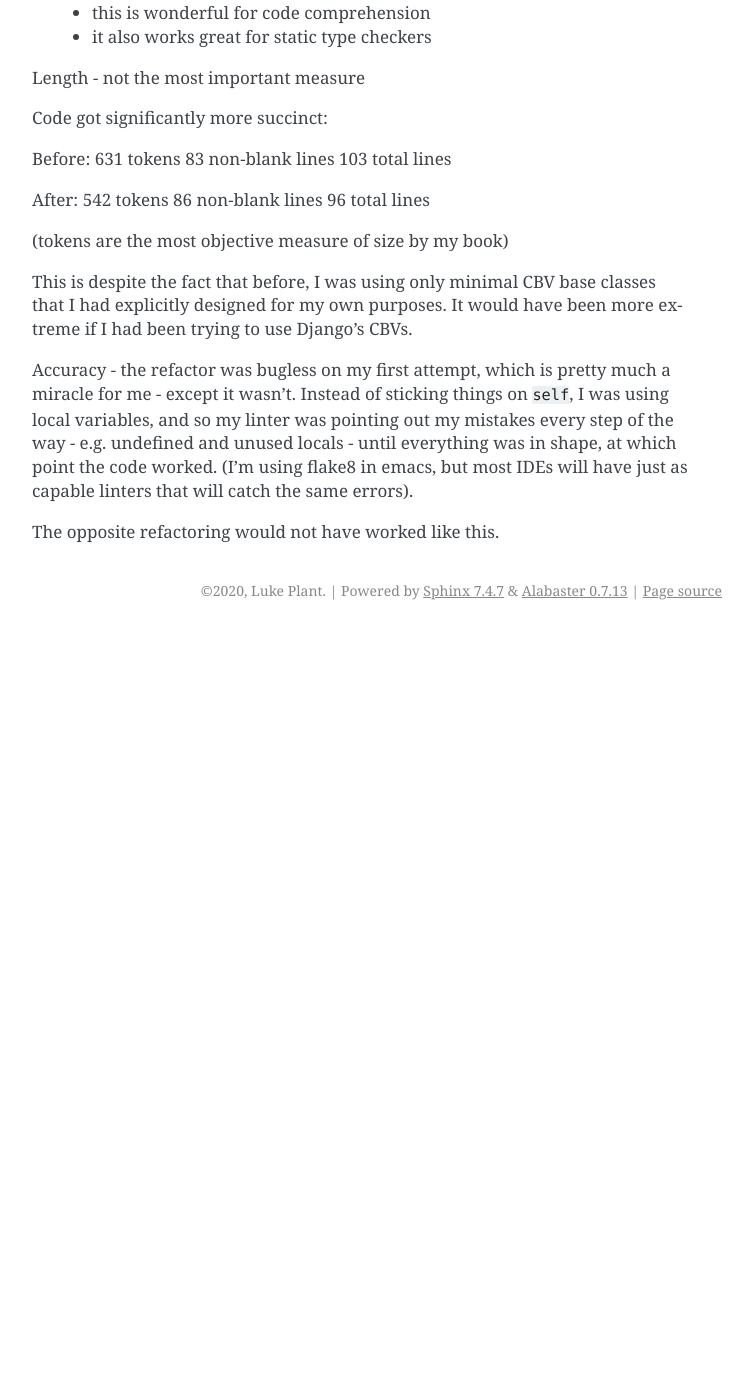
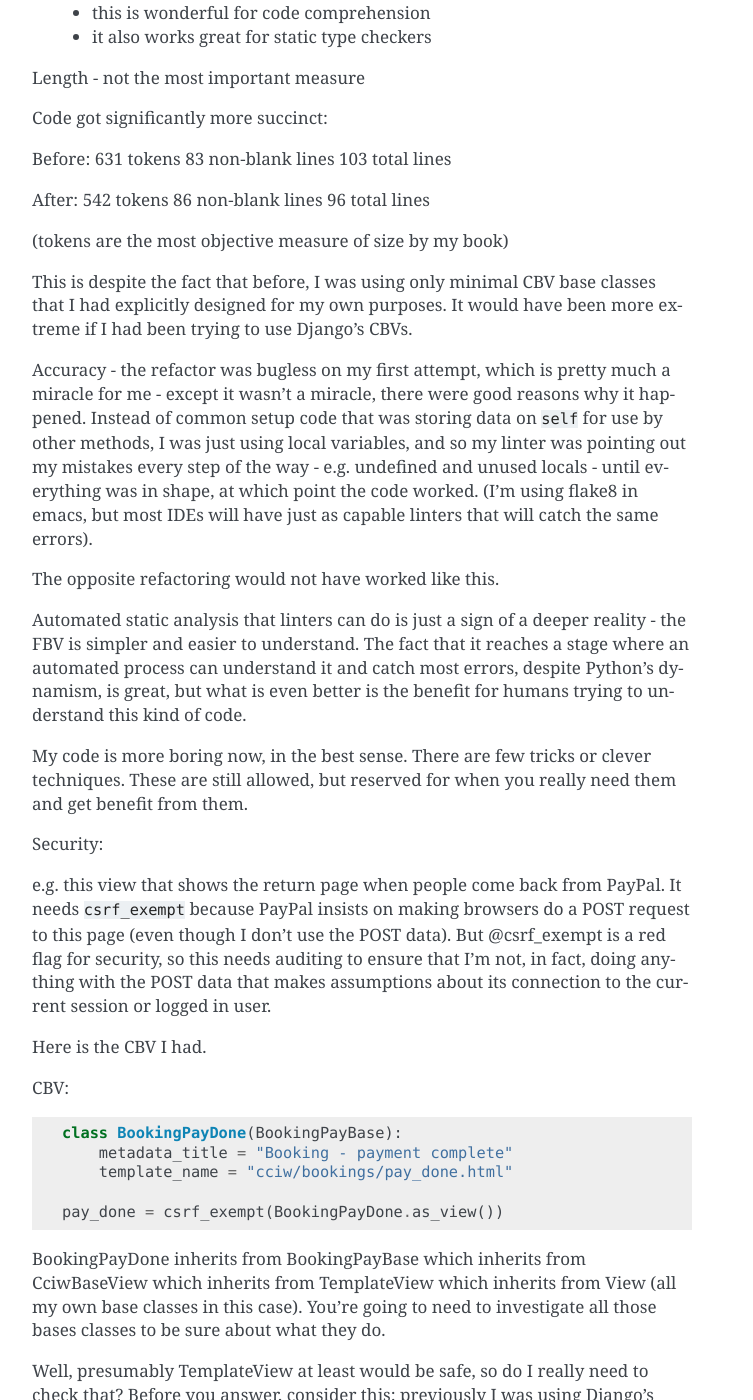
Before and after one commit to spookylukey/django-views-the-right-way, a Sphinx documentation site: the page built from source/ideas.rst, in a window 1280 px wide and 1400 px high, scrolled down 614 px. Shown: the whole window, without its empty margins (388-1141 px from the left). Built offline with Sphinx 7.4.7, drawn with Linux system fonts in a browser that asks for light colours; before the commit the page ends 1244 px from its top, so only the background shows below that; some of the changed text lies outside the part shown.

Commit message:
More ideas

```diff
--- a/source/ideas.rst
+++ b/source/ideas.rst
@@ -64,10 +64,71 @@ extreme if I had been trying to use Django's CBVs.
 
 
 Accuracy - the refactor was bugless on my first attempt, which is pretty much a
-miracle for me - except it wasn't. Instead of sticking things on ``self``, I was
-using local variables, and so my linter was pointing out my mistakes every step
-of the way - e.g. undefined and unused locals - until everything was in shape,
-at which point the code worked. (I'm using flake8 in emacs, but most IDEs will
-have just as capable linters that will catch the same errors).
+miracle for me - except it wasn't a miracle, there were good reasons why it
+happened. Instead of common setup code that was storing data on ``self`` for use
+by other methods, I was just using local variables, and so my linter was pointing out
+my mistakes every step of the way - e.g. undefined and unused locals - until
+everything was in shape, at which point the code worked. (I'm using flake8 in
+emacs, but most IDEs will have just as capable linters that will catch the same
+errors).
 
 The opposite refactoring would not have worked like this.
+
+
+Automated static analysis that linters can do is just a sign of a deeper
+reality - the FBV is simpler and easier to understand. The fact that it reaches
+a stage where an automated process can understand it and catch most errors,
+despite Python's dynamism, is great, but what is even better is the benefit for
+humans trying to understand this kind of code.
+
+
+My code is more boring now, in the best sense. There are few tricks or clever
+techniques. These are still allowed, but reserved for when you really need them
+and get benefit from them.
+
+
+Security:
+
+e.g. this view that shows the return page when people come back from PayPal. It
+needs ``csrf_exempt`` because PayPal insists on making browsers do a POST
+request to this page (even though I don't use the POST data). But @csrf_exempt
+is a red flag for security, so this needs auditing to ensure that I'm not, in
+fact, doing anything with the POST data that makes assumptions about its
+connection to the current session or logged in user.
+
+Here is the CBV I had.
+
+CBV::
+
+    class BookingPayDone(BookingPayBase):
+        metadata_title = "Booking - payment complete"
+        template_name = "cciw/bookings/pay_done.html"
+
+    pay_done = csrf_exempt(BookingPayDone.as_view())
+
+
+BookingPayDone inherits from BookingPayBase which inherits from CciwBaseView
+which inherits from TemplateView which inherits from View (all my own base
+classes in this case). You're going to need to investigate all those bases
+classes to be sure about what they do.
+
+Well, presumably TemplateView at least would be safe, so do I really need to
+check that? Before you answer, consider this: previously I was using Django's
+TemplateView as a base class, and the first version of my view, which looked
+almost identical to the above, wouldn't work at all - a fact I discovered after
+deploying to production. Can you guess why? Are you sure you know what your base
+classes are doing?
+
+
+Alternatively, you could audit this FBV, which is the new version and does
+everything I need::
+
+    @csrf_exempt
+    def pay_done(request):
+        return TemplateResponse(request, 'cciw/bookings/pay_done.html', {
+            'title': 'Booking - payment complete',
+            'stage': BookingStage.PAY,
+        })
+
+Which would you rather? And this is a very simple example, real CBVs often gain
+far more base classes.
```
